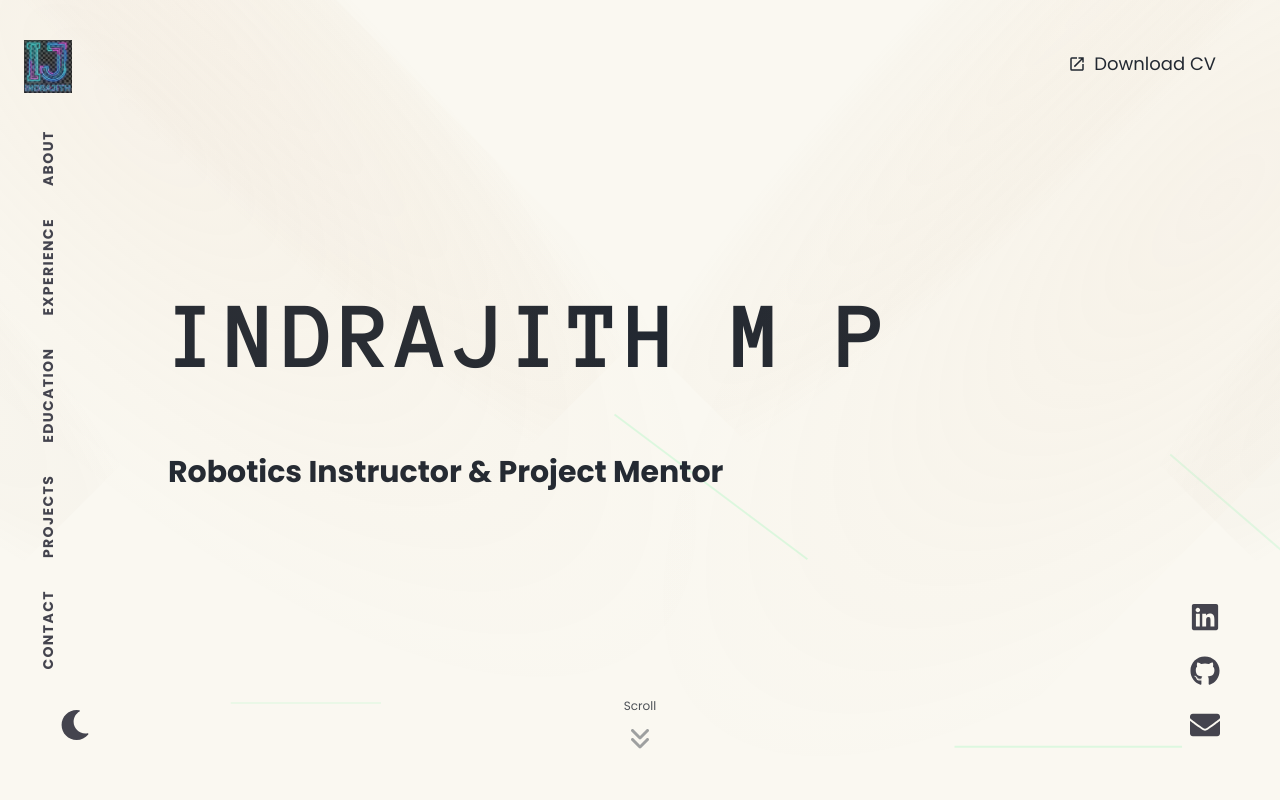
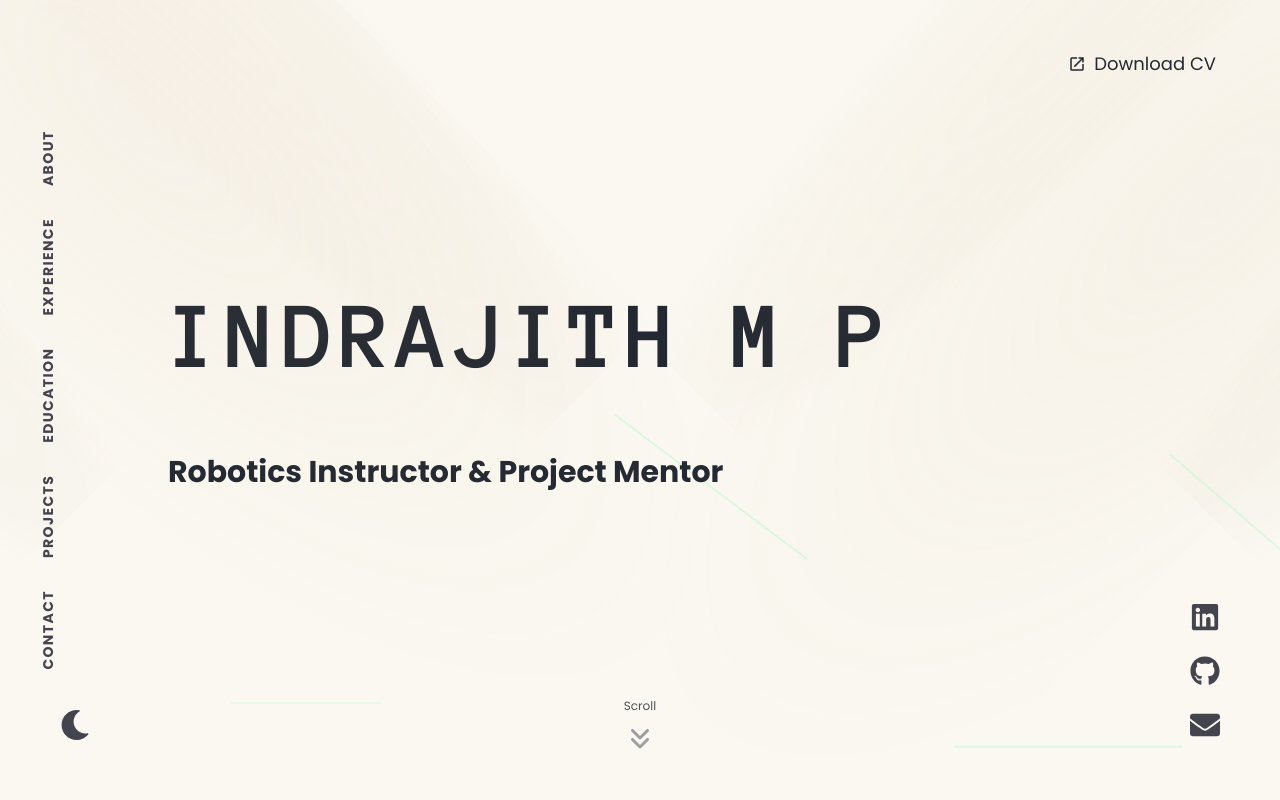
Before and after one commit to Indra-jith/portfolio, a Next.js app: page / in a window 1280 px wide. Shown: the top 800 px of the page. Built offline with nearby package versions, Linux system fonts and the light colour scheme.

Commit message:
Remove logo from sidebar

```diff
--- a/src/components/sidebar.tsx
+++ b/src/components/sidebar.tsx
@@ -15,21 +15,6 @@ export const SideBar = () => {
 
     return (
         <nav className="fixed top-0 left-0 h-screen w-16 md:w-24 bg-transparent flex flex-col items-center py-10 z-[999] hidden md:flex">
-            <Image
-                src={isDarkMode ? "/logo.png" : "/logolight.png"}
-                alt="Logo"
-                width={48}
-                height={48}
-                onClick={() => {
-                    if (window.location.pathname !== "/") {
-                        navigation.push("/");
-                    }
-                    else {
-                        handleScrollTo("");
-                    }
-                }}
-                className="cursor-pointer mb-auto"
-            />
 
             {(((orientation === "landscape") || (orientation === "portrait" && pathname !== "/send-message")) && !(orientation === "portrait" && project_pathnames.includes(pathname))) && (
                 <div className="flex items-center justify-center h-full">
```
